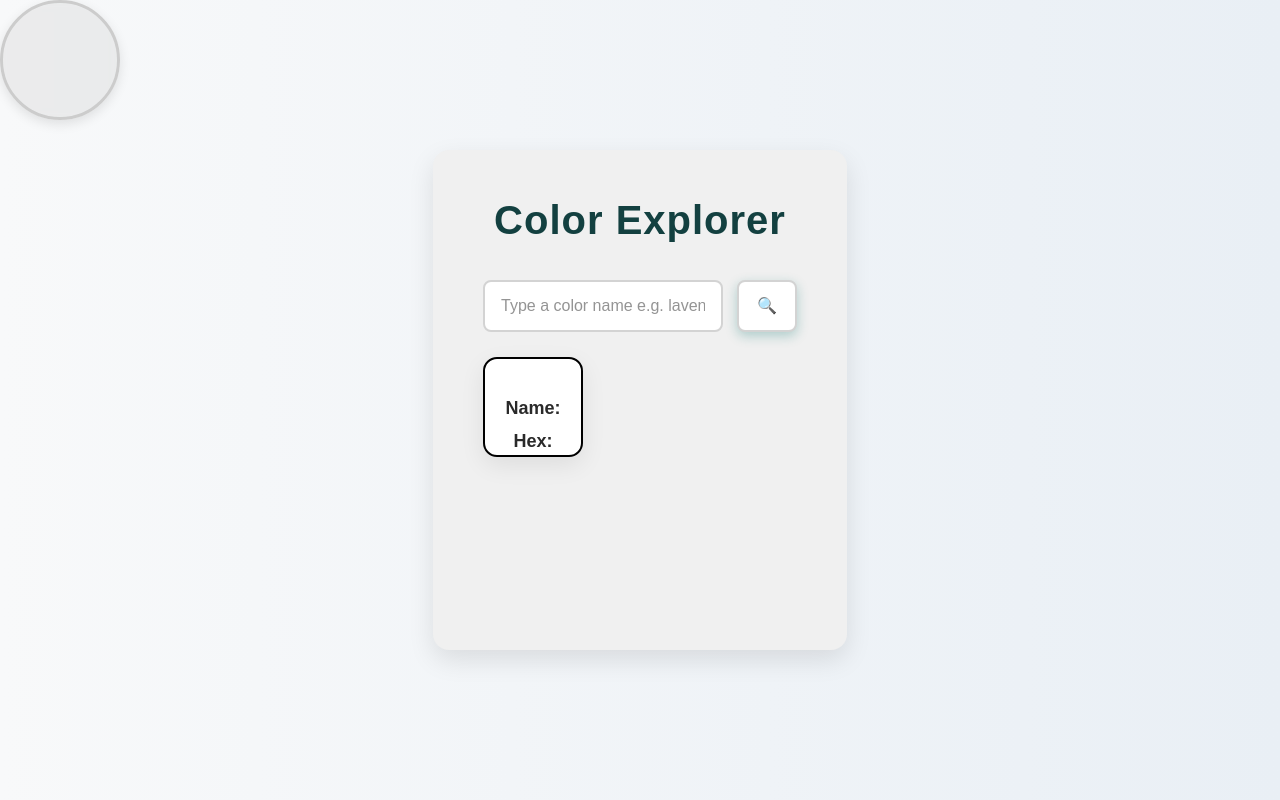
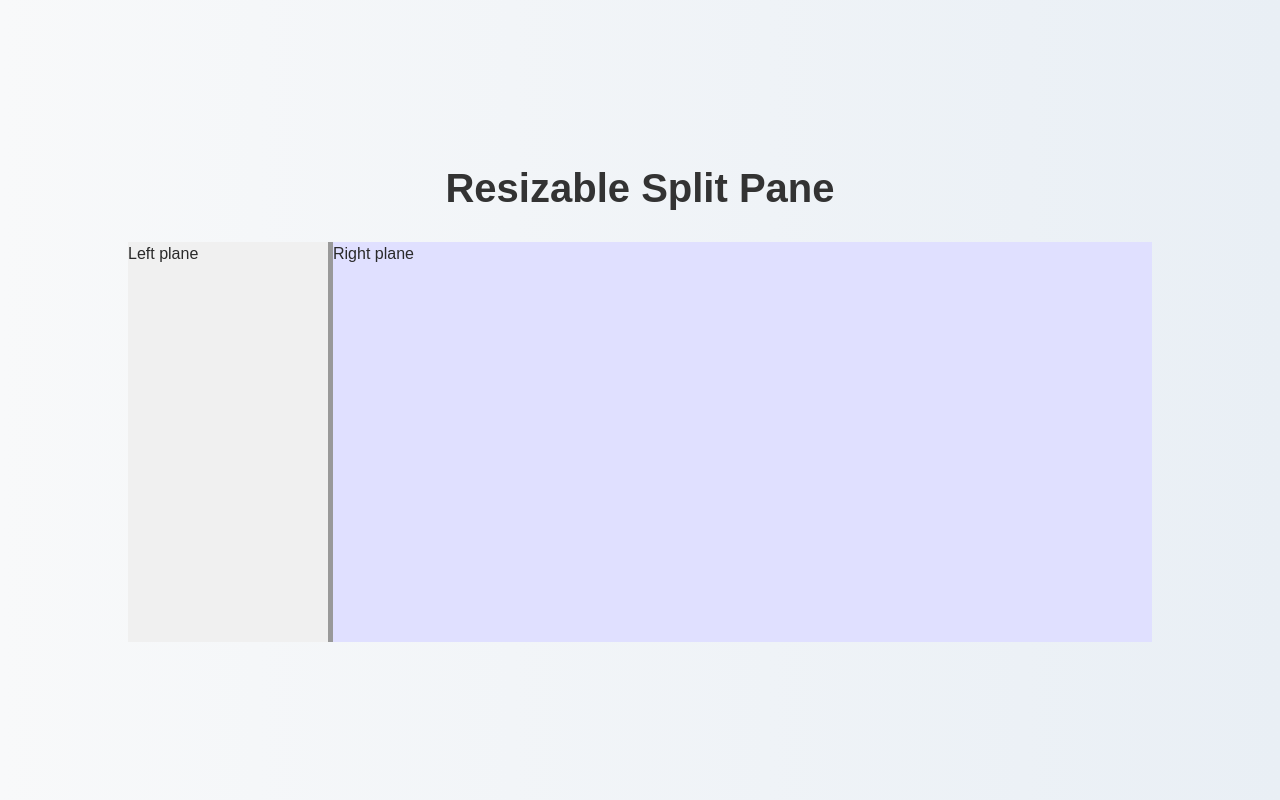
Before and after one commit to Code-With-Rohit-69/Practice-React, a React (Vite) app: page / in a window 1280 px wide. Built offline with nearby package versions, Linux system fonts and the light colour scheme.

Commit message:
ResizableSplitPane component

```diff
--- a/src/App.jsx
+++ b/src/App.jsx
@@ -17,9 +17,10 @@ import DrawCircles from "./components/DrawCircles/DrawCircles";
 import Pagination from "./components/Pagination/Pagination";
 import PawnBoard from "./components/PawnBoard/PawnBoard";
 import ColorExplorer from "./components/ColorExplorer/ColorExplorer";
+import ResizableSplitPane from "./components/Resizable Split Plane/ResizableSplitPane.jsx";
 
 const App = () => {
-  return <ColorExplorer />;
+  return <ResizableSplitPane />;
 };
 
 export default App;
--- /dev/null
+++ b/src/components/Resizable Split Plane/ResizableSplitPane.jsx
@@ -0,0 +1,48 @@
+import React, { useEffect, useState } from "react";
+import style from "./ResizableSplitPane.module.css";
+
+const ResizableSplitPane = () => {
+  const [leftSize, setLeftSize] = useState(200);
+  const [isDragging, setIsDargging] = useState(false);
+
+  const handleMouseDown = () => {
+    setIsDargging(true);
+  };
+
+  useEffect(() => {
+    const handleMouseMove = (e) => {
+      if (!isDragging) return;
+
+      const maxWidth = Math.max(100, Math.abs(leftSize - e.clientX));
+
+      setLeftSize(maxWidth);
+    };
+
+    const handleMouseUp = () => {
+      setIsDargging(false);
+    };
+
+    window.addEventListener("mousemove", handleMouseMove);
+    window.addEventListener("mouseup", handleMouseUp);
+
+    return () => {
+      window.removeEventListener("mousemove", handleMouseMove);
+      window.removeEventListener("mouseup", handleMouseUp);
+    };
+  }, [isDragging]);
+
+  return (
+    <div>
+      <h1>Resizable Split Pane</h1>
+      <div className={style.container}>
+        <div className={style.left_pane} style={{ width: `${leftSize}px` }}>
+          Left plane
+        </div>
+        <div className={style.divider} onMouseDown={handleMouseDown}></div>
+        <div className={style.right_pane}>Right plane</div>
+      </div>
+    </div>
+  );
+};
+
+export default ResizableSplitPane;
--- /dev/null
+++ b/src/components/Resizable Split Plane/ResizableSplitPane.module.css
@@ -0,0 +1,19 @@
+.container {
+  display: flex;
+  width: 100vw;
+  height: 400px;
+  user-select: none;
+  padding: 0 10vw;
+}
+.divider {
+  width: 5px;
+  background-color: #999;
+  cursor: e-resize;
+}
+.left_pane {
+  background: #f0f0f0;
+}
+.right_pane {
+  background: #e0e0ff;
+  flex: 1;
+}
```
Also changed, not shown: 1 other file (tests, documents, lock files or other folders).
